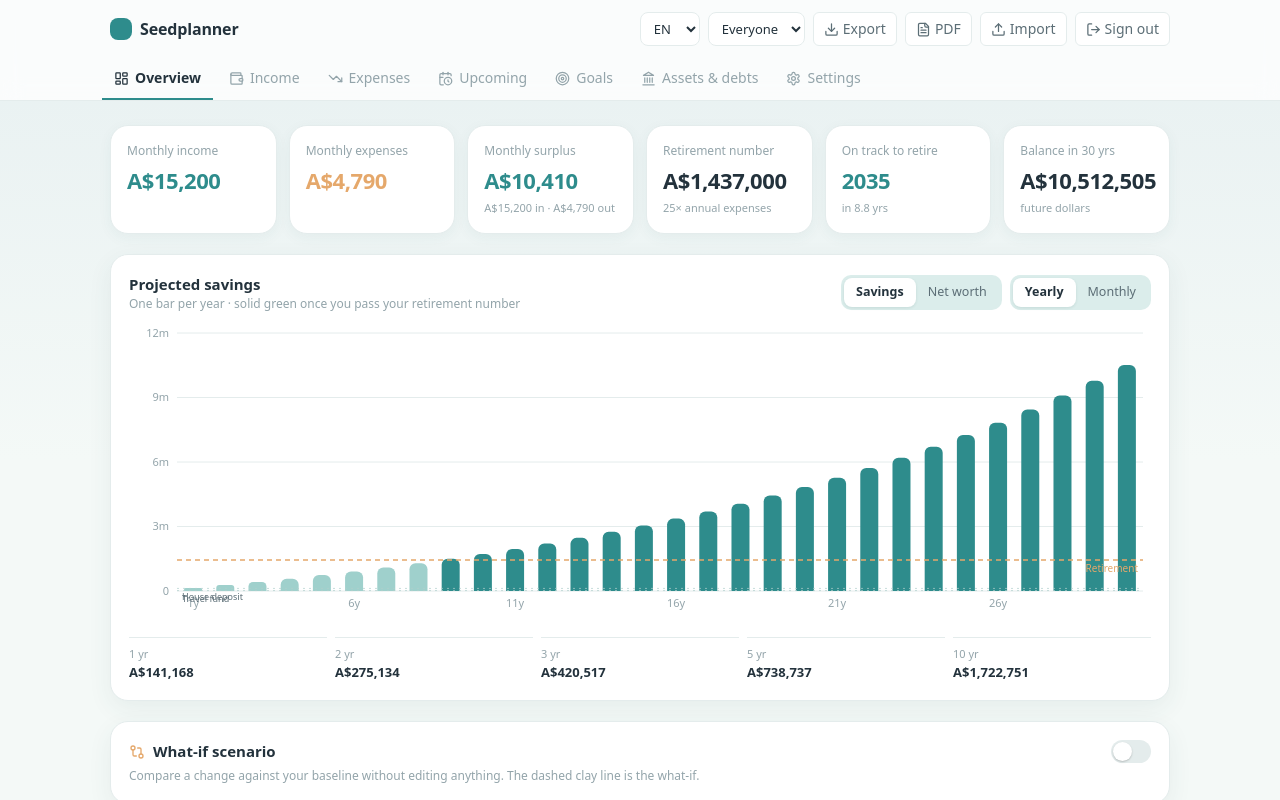
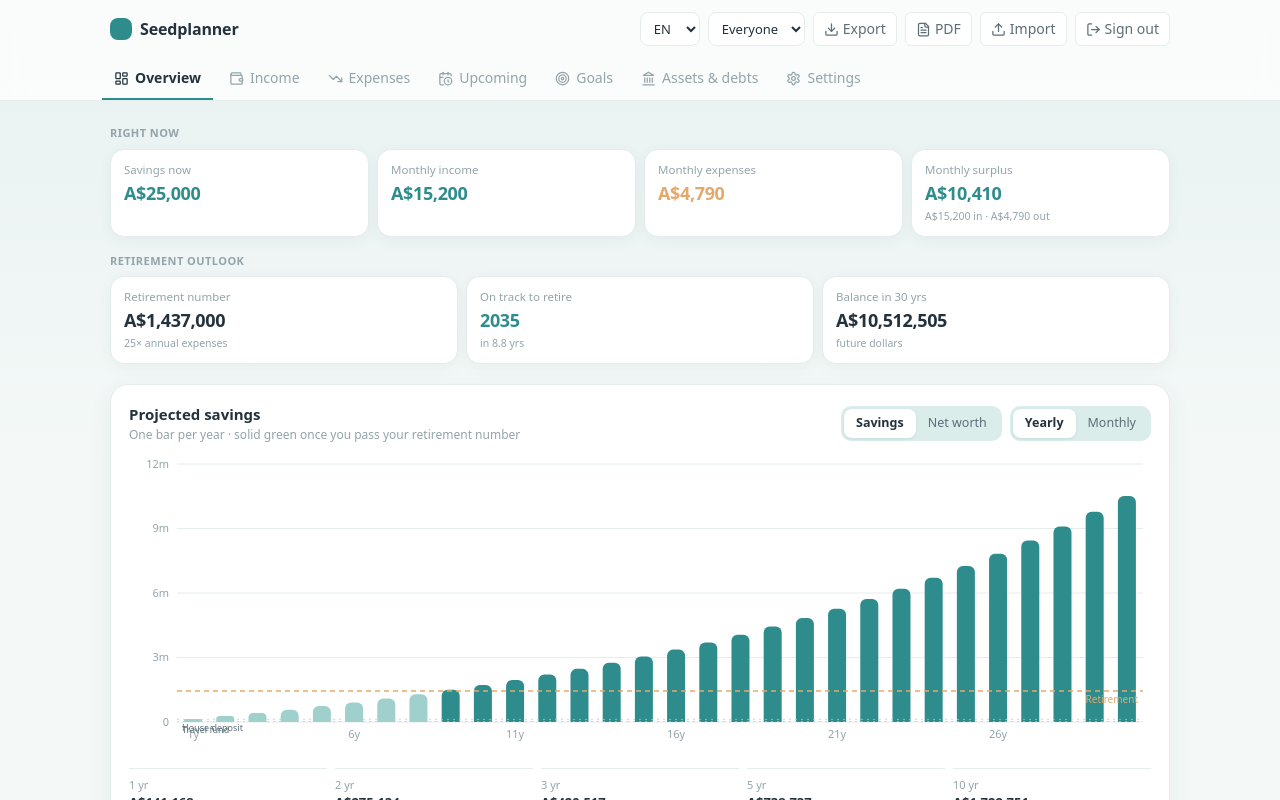
Before and after one commit to FeyaKimBerry/seedplanner, a React (Vite) app: page / in a window 1280 px wide. Both pictures are taken after a click on the button "Sign in with Google". Shown: the top 800 px of the page. Built offline with nearby package versions, Linux system fonts and the light colour scheme.

Commit message:
modified retirement section

```diff
--- a/src/App.jsx
+++ b/src/App.jsx
@@ -51,7 +51,8 @@ const STR = {
     footer: "Projections are estimates, not financial advice.",
 
     stat_surplus: "Monthly surplus", stat_retireNum: "Retirement number",
-    stat_income: "Monthly income", stat_expense: "Monthly expenses",
+    stat_income: "Monthly income", stat_expense: "Monthly expenses", stat_savingsNow: "Savings now",
+    ov_now: "Right now", ov_retire: "Retirement outlook",
     stat_retireOn: "On track to retire", stat_balanceIn: "Balance in {n} yrs",
     inout: "{in} in · {out} out", setManually: "set manually", xAnnual: "{n}× annual expenses",
     inYrs: "in {n} yrs", beyond: "beyond horizon — adjust inputs",
@@ -146,7 +147,8 @@ const STR = {
     footer: "การคาดการณ์เป็นเพียงการประมาณ ไม่ใช่คำแนะนำทางการเงิน",
 
     stat_surplus: "เงินเหลือต่อเดือน", stat_retireNum: "เงินเกษียณที่ต้องมี",
-    stat_income: "รายได้ต่อเดือน", stat_expense: "รายจ่ายต่อเดือน",
+    stat_income: "รายได้ต่อเดือน", stat_expense: "รายจ่ายต่อเดือน", stat_savingsNow: "เงินออมตอนนี้",
+    ov_now: "ตอนนี้", ov_retire: "แนวโน้มการเกษียณ",
     stat_retireOn: "คาดว่าจะเกษียณ", stat_balanceIn: "ยอดเงินใน {n} ปี",
     inout: "{in} เข้า · {out} ออก", setManually: "ตั้งเอง", xAnnual: "{n}× ค่าใช้จ่ายต่อปี",
     inYrs: "อีก {n} ปี", beyond: "เกินช่วงที่คำนวณ — ปรับข้อมูล",
@@ -242,7 +244,8 @@ const STR = {
     footer: "Prognosen sind Schätzungen, keine Finanzberatung.",
 
     stat_surplus: "Monatlicher Überschuss", stat_retireNum: "Rentenbetrag",
-    stat_income: "Monatliches Einkommen", stat_expense: "Monatliche Ausgaben",
+    stat_income: "Monatliches Einkommen", stat_expense: "Monatliche Ausgaben", stat_savingsNow: "Aktuelle Ersparnisse",
+    ov_now: "Aktuell", ov_retire: "Renten-Ausblick",
     stat_retireOn: "Rente voraussichtlich", stat_balanceIn: "Stand in {n} Jahren",
     inout: "{in} ein · {out} aus", setManually: "manuell gesetzt", xAnnual: "{n}× Jahresausgaben",
     inYrs: "in {n} Jahren", beyond: "außerhalb des Zeitraums – Eingaben anpassen",
@@ -338,7 +341,8 @@ const STR = {
     footer: "Les projections sont des estimations, pas des conseils financiers.",
 
     stat_surplus: "Excédent mensuel", stat_retireNum: "Montant retraite",
-    stat_income: "Revenu mensuel", stat_expense: "Dépenses mensuelles",
+    stat_income: "Revenu mensuel", stat_expense: "Dépenses mensuelles", stat_savingsNow: "Épargne actuelle",
+    ov_now: "En ce moment", ov_retire: "Perspective retraite",
     stat_retireOn: "Retraite prévue", stat_balanceIn: "Solde dans {n} ans",
     inout: "{in} entrée · {out} sortie", setManually: "défini manuellement", xAnnual: "{n}× dépenses annuelles",
     inYrs: "dans {n} ans", beyond: "au-delà de la période – ajustez les données",
@@ -1184,8 +1188,14 @@ function Dashboard({ state, projection, fmt, retireTarget, retireDate, retireMon
 
   return (
     <div className="flex flex-col gap-5">
-      {/* headline cards */}
-      <div className="grid gap-3" style={{ gridTemplateColumns: "repeat(auto-fit, minmax(148px, 1fr))" }}>
+      {/* headline cards — grouped: cashflow now vs retirement outlook */}
+      <div className="flex flex-col gap-4">
+        <div>
+          <h3 style={{ fontSize: 11, fontWeight: 600, color: C.faint, textTransform: "uppercase", letterSpacing: "0.04em", marginBottom: 7 }}>{t("ov_now")}</h3>
+          <div className="grid gap-2" style={{ gridTemplateColumns: "repeat(auto-fit, minmax(130px, 1fr))" }}>
+            <Stat label={t("stat_savingsNow")}
+              value={fmt.format(state.settings.startingSavings)}
+              tone={C.green} />
             <Stat label={t("stat_income")}
               value={fmt.format(projection.monthlyIncome)}
               tone={C.green} />
@@ -1196,6 +1206,11 @@ function Dashboard({ state, projection, fmt, retireTarget, retireDate, retireMon
               value={fmt.format(projection.monthlyNet)}
               tone={projection.monthlyNet >= 0 ? C.green : C.clay}
               sub={t("inout", { in: fmt.format(projection.monthlyIncome), out: fmt.format(projection.monthlyExpense) })} />
+          </div>
+        </div>
+        <div>
+          <h3 style={{ fontSize: 11, fontWeight: 600, color: C.faint, textTransform: "uppercase", letterSpacing: "0.04em", marginBottom: 7 }}>{t("ov_retire")}</h3>
+          <div className="grid gap-2" style={{ gridTemplateColumns: "repeat(auto-fit, minmax(130px, 1fr))" }}>
             <Stat label={t("stat_retireNum")}
               value={fmt.format(retireTarget)}
               sub={state.settings.retirementTarget ? t("setManually") : t("xAnnual", { n: state.settings.retireMultiple })} />
@@ -1206,6 +1221,8 @@ function Dashboard({ state, projection, fmt, retireTarget, retireDate, retireMon
             <Stat label={t("stat_balanceIn", { n: state.settings.projectionYears })}
               value={fmt.format(projection.data[projection.data.length - 1][chartKey])}
               sub={state.settings.inflationAdjust ? t("todayDollars") : t("futureDollars")} />
+          </div>
+        </div>
       </div>
 
       {/* chart */}
@@ -1973,10 +1990,10 @@ function Field({ label, children }) {
 }
 function Stat({ label, value, sub, tone }) {
   return (
-    <div style={{ background: C.card, border: `1px solid ${C.line}`, borderRadius: 18, padding: 16, boxShadow: shadowSoft }}>
-      <div style={{ fontSize: 12, color: C.faint }}>{label}</div>
-      <div style={{ fontWeight: 700, fontSize: 22, color: tone || C.ink, marginTop: 4, letterSpacing: "-0.02em", ...num }}>{value}</div>
-      {sub && <div style={{ fontSize: 11, color: C.faint, marginTop: 3 }}>{sub}</div>}
+    <div style={{ background: C.card, border: `1px solid ${C.line}`, borderRadius: 14, padding: "11px 13px", boxShadow: shadowSoft }}>
+      <div style={{ fontSize: 11.5, color: C.faint, overflow: "hidden", textOverflow: "ellipsis", whiteSpace: "nowrap" }}>{label}</div>
+      <div style={{ fontWeight: 700, fontSize: 18, color: tone || C.ink, marginTop: 2, letterSpacing: "-0.02em", ...num }}>{value}</div>
+      {sub && <div style={{ fontSize: 10.5, color: C.faint, marginTop: 2 }}>{sub}</div>}
     </div>
   );
 }
```
Lines whose indentation alone changed are shown as unchanged.
